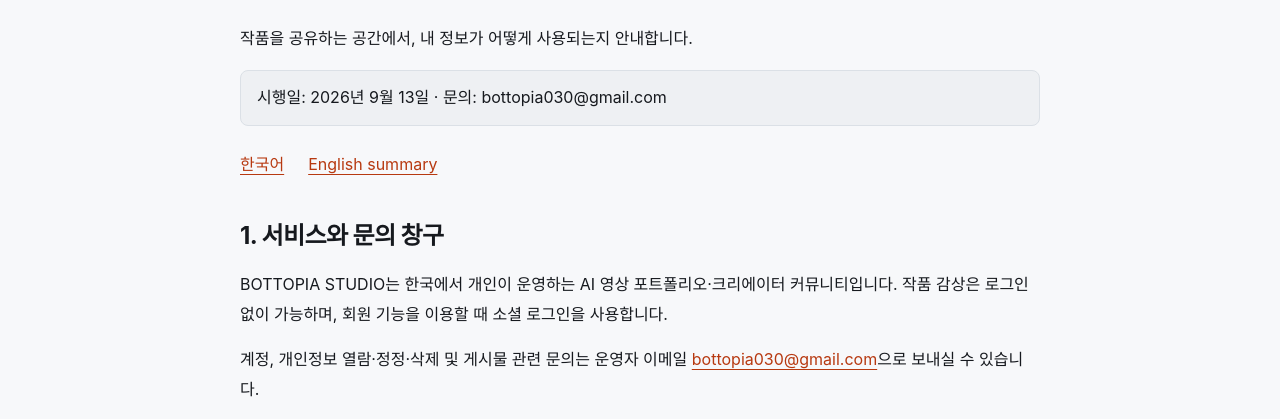
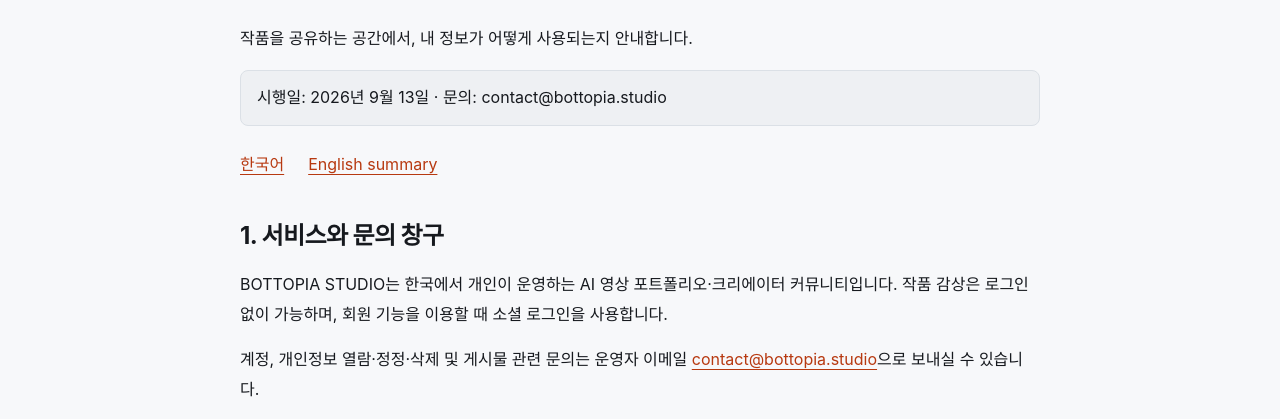
Before and after one commit to uni-park7491/bottopia, a Next.js app: page /privacy in a window 1280 px wide. Shown: the part 259-678 px from the top of the page. Built offline with nearby package versions, Linux system fonts and the light colour scheme; no server answers.

Commit message:
Use domain contact address for public inquiries

```diff
--- a/app/page.tsx
+++ b/app/page.tsx
@@ -6,6 +6,7 @@
 import CreatorArchive from './components/CreatorArchive';
 import RecruitmentBoard from './components/RecruitmentBoard';
 import { useSiteLocale } from './useSiteLocale';
+import { operatorEmail, operatorMailto } from '../lib/contact';
 
 
 type SiteSection = 'feed' | 'community' | 'ecosystem' | 'about';
@@ -239,6 +240,7 @@
         <button onClick={() => { setCopied(false); setCopyFailed(false); setInquiryOpen(true); }}>{t.makeReal[0]}<br />{t.makeReal[1]}</button>
         <footer>
           <span>© 2026 BOTTOPIA</span>
+          <a href={operatorMailto}>{operatorEmail}</a>
           <a href="https://www.instagram.com/bot.topia/" target="_blank" rel="noreferrer">INSTAGRAM @BOT.TOPIA ↗</a>
           <Link href="/studio">{t.creatorStudio}</Link>
           <Link href="/about">{t.backTop}</Link>
@@ -253,6 +255,7 @@
               <p className="eyebrow">{t.inquiryEyebrow}</p>
               <h2 id="inquiry-title">{t.inquiryTitle[0]}<br />{t.inquiryTitle[1]}</h2>
               <p className="inquiry-intro">{t.inquiryIntro}</p>
+              <p><a href={operatorMailto}>{operatorEmail}</a></p>
             </div>
             {!copied ? (
               <form onSubmit={handleInquiry}>
--- a/app/privacy/page.tsx
+++ b/app/privacy/page.tsx
@@ -1,6 +1,7 @@
 import type { Metadata } from 'next';
 import Link from 'next/link';
 import styles from './privacy.module.css';
+import { operatorEmail, operatorMailto } from '../../lib/contact';
 
 // Reference draft, not legal advice. Review operator disclosures, retention and
 // international transfers with counsel before publication. Never insert the
@@ -18,14 +19,14 @@
         <p className={styles.eyebrow}>BOTTOPIA STUDIO · PRIVACY</p>
         <h1>개인정보처리방침</h1>
         <p>작품을 공유하는 공간에서, 내 정보가 어떻게 사용되는지 안내합니다.</p>
-        <p className={styles.notice}>시행일: 2026년 9월 13일 · 문의: bottopia030@gmail.com</p>
+        <p className={styles.notice}>시행일: 2026년 9월 13일 · 문의: {operatorEmail}</p>
         <nav aria-label="문서 언어"><a href="#korean">한국어</a><a href="#english">English summary</a></nav>
       </header>
       <article id="korean" lang="ko">
         <section>
           <h2>1. 서비스와 문의 창구</h2>
           <p>BOTTOPIA STUDIO는 한국에서 개인이 운영하는 AI 영상 포트폴리오·크리에이터 커뮤니티입니다. 작품 감상은 로그인 없이 가능하며, 회원 기능을 이용할 때 소셜 로그인을 사용합니다.</p>
-          <p>계정, 개인정보 열람·정정·삭제 및 게시물 관련 문의는 운영자 이메일 <a href="mailto:bottopia030@gmail.com">bottopia030@gmail.com</a>으로 보내실 수 있습니다.</p>
+          <p>계정, 개인정보 열람·정정·삭제 및 게시물 관련 문의는 운영자 이메일 <a href={operatorMailto}>{operatorEmail}</a>으로 보내실 수 있습니다.</p>
         </section>
         <section>
           <h2>2. 수집하는 정보와 이용 목적</h2>
@@ -56,7 +57,7 @@
           <ul>
             <li><strong>Supabase:</strong> 회원 인증, 데이터베이스 및 업로드 파일 저장. 현재 프로젝트의 주 저장 리전은 호주 시드니입니다. 인증·지원 및 하위 처리업체의 처리 위치는 Supabase 계약과 하위 처리업체 안내에 따릅니다. <a href="https://supabase.com/legal/dpa">데이터 처리 계약</a> · <a href="https://supabase.com/privacy">개인정보 안내</a></li>
             <li><strong>Vercel:</strong> 웹페이지 제공, 서버 요청 처리 및 운영 로그. 글로벌 인프라에서 접속 정보와 서버 요청 데이터가 처리될 수 있습니다. <a href="https://vercel.com/legal/dpa">데이터 처리 계약</a> · <a href="https://vercel.com/legal/privacy-notice">개인정보 안내</a></li>
-            <li><strong>Cloudflare:</strong> 도메인과 DNS 관리. 사이트 접속에 필요한 도메인 조회 처리가 이루어집니다. <a href="https://www.cloudflare.com/privacypolicy/">개인정보 안내</a></li>
+            <li><strong>Cloudflare:</strong> 도메인과 DNS 관리 및 대표 이메일의 수신 전달. 사이트 접속에 필요한 도메인 조회와 문의 이메일 전달 처리가 이루어집니다. <a href="https://www.cloudflare.com/privacypolicy/">개인정보 안내</a></li>
             <li><strong>Google 및 Kakao:</strong> 이용자가 선택한 소셜 로그인 인증. <a href="https://policies.google.com/privacy">Google 개인정보처리방침</a> · <a href="https://www.kakao.com/policy/privacy">Kakao 개인정보처리방침</a></li>
             <li><strong>Gmail:</strong> 운영자에게 이메일로 문의할 때 회신 이메일과 문의 내용이 Google 메일 서비스에서 처리됩니다.</li>
           </ul>
@@ -71,7 +72,7 @@
         </section>
         <section>
           <h2>7. 열람·정정·삭제와 동의 철회</h2>
-          <p>로그인 후 내 프로필에서 제공되는 항목을 수정할 수 있습니다. 개인정보 열람, 정정, 삭제, 처리 정지, 동의 철회 또는 계정 탈퇴는 <a href="mailto:bottopia030@gmail.com">bottopia030@gmail.com</a>으로 요청해주세요. 계정의 회신 가능한 이메일과 요청 범위를 알려주시면 필요한 최소한의 방법으로 본인을 확인합니다. 비밀번호나 신분증 전체 사본을 보내지 마세요.</p>
+          <p>로그인 후 내 프로필에서 제공되는 항목을 수정할 수 있습니다. 개인정보 열람, 정정, 삭제, 처리 정지, 동의 철회 또는 계정 탈퇴는 <a href={operatorMailto}>{operatorEmail}</a>으로 요청해주세요. 계정의 회신 가능한 이메일과 요청 범위를 알려주시면 필요한 최소한의 방법으로 본인을 확인합니다. 비밀번호나 신분증 전체 사본을 보내지 마세요.</p>
           <p>적용 법령에 따른 기간과 절차에 맞춰 요청을 처리하고, 요청을 처리할 수 없는 경우 이유를 안내합니다. 법정대리인이나 위임받은 대리인은 권한을 확인할 수 있는 방법으로 요청할 수 있습니다. 지역에 따라 적용되는 개인정보 이동권이나 감독기관에 대한 이의 제기 권리도 보장됩니다.</p>
         </section>
         <section>
@@ -90,7 +91,7 @@
         </section>
         <section>
           <h2>11. 문의·분쟁과 변경 안내</h2>
-          <p>운영자 문의: <a href="mailto:bottopia030@gmail.com">bottopia030@gmail.com</a>. 개인정보 관련 상담이나 분쟁 조정은 <a href="https://privacy.kisa.or.kr/">개인정보침해 신고센터</a> 또는 <a href="https://www.kopico.go.kr/">개인정보분쟁조정위원회</a>에서도 안내받을 수 있습니다.</p>
+          <p>운영자 문의: <a href={operatorMailto}>{operatorEmail}</a>. 개인정보 관련 상담이나 분쟁 조정은 <a href="https://privacy.kisa.or.kr/">개인정보침해 신고센터</a> 또는 <a href="https://www.kopico.go.kr/">개인정보분쟁조정위원회</a>에서도 안내받을 수 있습니다.</p>
           <p>방침을 변경할 때에는 변경 내용과 시행일을 이 페이지에 안내합니다. 별도 동의가 필요한 변경은 해당 절차를 거칩니다.</p>
         </section>
       </article>
@@ -99,10 +100,10 @@
         <p>BOTTOPIA STUDIO is an individually operated AI video portfolio and creator community based in Korea. Effective date: September 13, 2026.</p>
         <p>We use your social account identifier, email and available profile information for sign-in, account management and profile setup. Google access is limited to openid, userinfo.email and userinfo.profile. We do not access your Google password, Gmail messages, contacts or Drive files. Google user data is not sold for advertising or used to train AI models.</p>
         <p>Published profiles, works, prompts and comments can be viewed by visitors. Review your display name before publishing. Your login email is not automatically published as a contact email. Others may retain copies of public content.</p>
-        <p>Supabase handles authentication, database records and files; the project’s primary storage region is Sydney, Australia. Vercel serves the website and server requests using global infrastructure. Cloudflare manages the domain and DNS. Data may be processed outside your country. Google or Kakao handles the sign-in method you select, and Gmail processes messages sent to our support address.</p>
+        <p>Supabase handles authentication, database records and files; the project’s primary storage region is Sydney, Australia. Vercel serves the website and server requests using global infrastructure. Cloudflare manages the domain, DNS and incoming support email forwarding. Data may be processed outside your country. Google or Kakao handles the sign-in method you select, and Gmail processes messages sent to our support address.</p>
         <p>Account information is retained to provide your membership, and published content to provide the corresponding features. Contact us for access, correction, deletion, withdrawal or account closure. Deletion is handled manually after verifying the request; revoking Google access or signing out does not automatically delete existing data. Provider logs and backups follow their respective retention schedules.</p>
         <p>Authentication cookies maintain your session and local storage remembers your language. We have not installed advertising pixels or Google Analytics in the site code. Membership is for people aged 14 or older, subject to any higher consent age and guardian-consent requirements in your jurisdiction.</p>
-        <p>Privacy and account requests: <a href="mailto:bottopia030@gmail.com">bottopia030@gmail.com</a>. Where applicable, you may also exercise data portability rights or complain to your local privacy regulator.</p>
+        <p>Privacy and account requests: <a href={operatorMailto}>{operatorEmail}</a>. Where applicable, you may also exercise data portability rights or complain to your local privacy regulator.</p>
       </section>
       <Link href="/" className={styles.back}>홈 피드로 돌아가기 →</Link>
     </main>
--- a/app/studio/page.tsx
+++ b/app/studio/page.tsx
@@ -3,6 +3,7 @@
 import { getCreatorAccess } from '../../lib/creator-access';
 import StudioUploader from './StudioUploader';
 import InquiryInbox from './InquiryInbox';
+import { operatorEmail, operatorMailto } from '../../lib/contact';
 
 export const dynamic = 'force-dynamic';
 
@@ -11,7 +12,7 @@
   const remix = typeof params.remix === 'string' && /^[\da-f]{8}-[\da-f]{4}-[\da-f]{4}-[\da-f]{4}-[\da-f]{12}$/i.test(params.remix) ? params.remix : '';
   const access = await getCreatorAccess();
   if (!access) redirect(`/login?${new URLSearchParams({ next: remix ? `/studio?remix=${remix}` : '/studio', lang: 'ko' })}`);
-  if (!access.canUpload) return <main className="studio-shell"><section className="studio-title"><p className="eyebrow">CREATOR STUDIO</p><h1>함께 만들 준비.</h1><p>현재 작품 업로드는 승인된 크리에이터에게 열려 있습니다. 프로필을 준비하고 운영자에게 참여 승인을 요청해주세요. 승인 전에도 작품 감상과 프롬프트 복사는 자유롭게 이용할 수 있습니다.</p><Link href="/profile">내 프로필 준비하기</Link><p><a href="mailto:bottopia030@gmail.com?subject=BOTTOPIA%20크리에이터%20참여">참여 문의 · bottopia030@gmail.com</a></p><Link href="/">작품 둘러보기</Link></section></main>;
+  if (!access.canUpload) return <main className="studio-shell"><section className="studio-title"><p className="eyebrow">CREATOR STUDIO</p><h1>함께 만들 준비.</h1><p>현재 작품 업로드는 승인된 크리에이터에게 열려 있습니다. 프로필을 준비하고 운영자에게 참여 승인을 요청해주세요. 승인 전에도 작품 감상과 프롬프트 복사는 자유롭게 이용할 수 있습니다.</p><Link href="/profile">내 프로필 준비하기</Link><p><a href={`${operatorMailto}?subject=BOTTOPIA%20크리에이터%20참여`}>참여 문의 · {operatorEmail}</a></p><Link href="/">작품 둘러보기</Link></section></main>;
   return (
     <main className="studio-shell">
       <section className="studio-title"><p className="eyebrow">CREATOR STUDIO</p><h1>당신의 다음 장면을<br />공유해주세요.</h1><p>직접 만든 영상과 프롬프트, 제작 과정을 함께 남겨주세요. 영상 생성은 사용하시는 외부 AI 도구에서 진행합니다.</p></section><StudioUploader isOwner={access.isOwner} initialRemix={remix} />{access.isOwner && <InquiryInbox />}
--- /dev/null
+++ b/lib/contact.ts
@@ -0,0 +1,3 @@
+/** Public operator address. The receiving Gmail account must remain private. */
+export const operatorEmail = 'contact@bottopia.studio';
+export const operatorMailto = `mailto:${operatorEmail}`;
```
Also changed, not shown: 1 other file (tests, documents, lock files or other folders).
